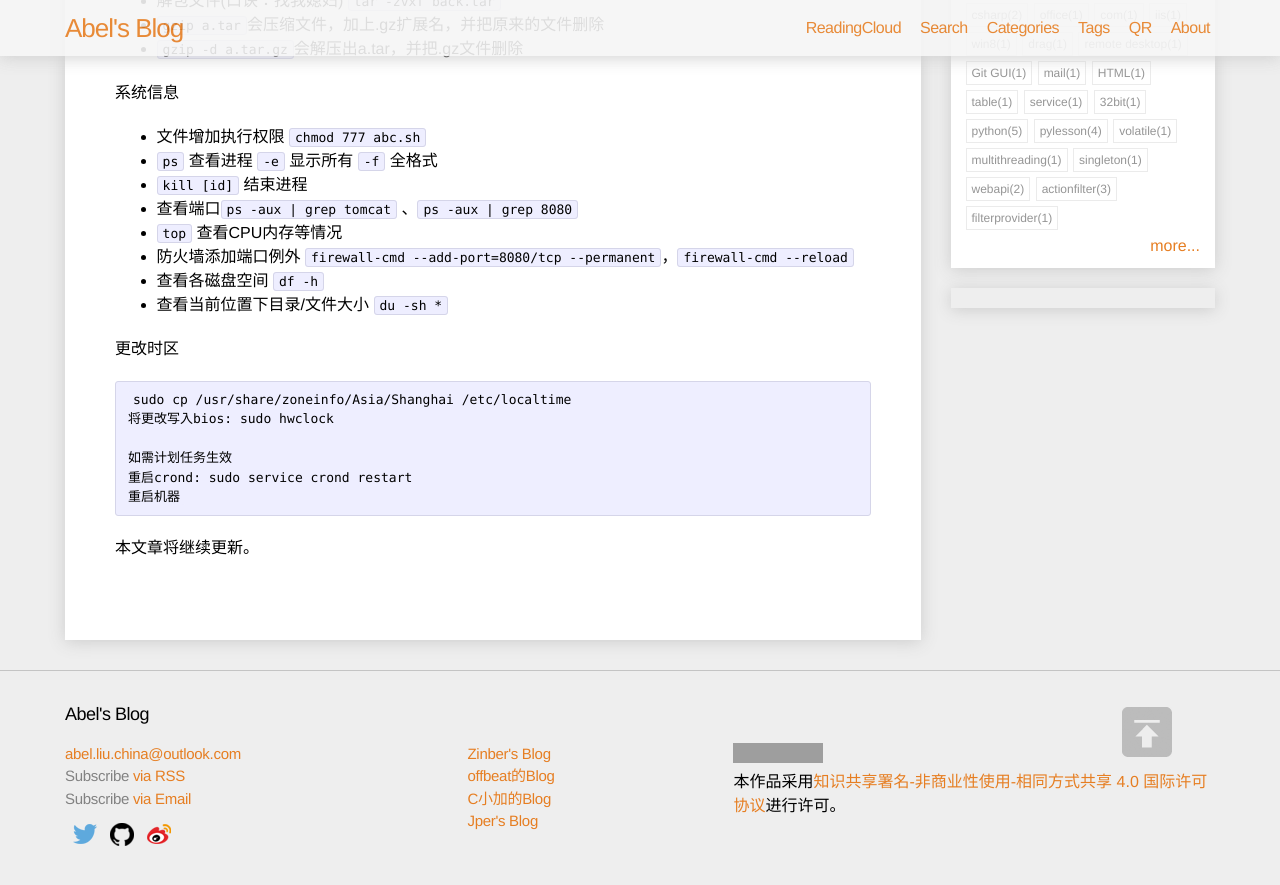
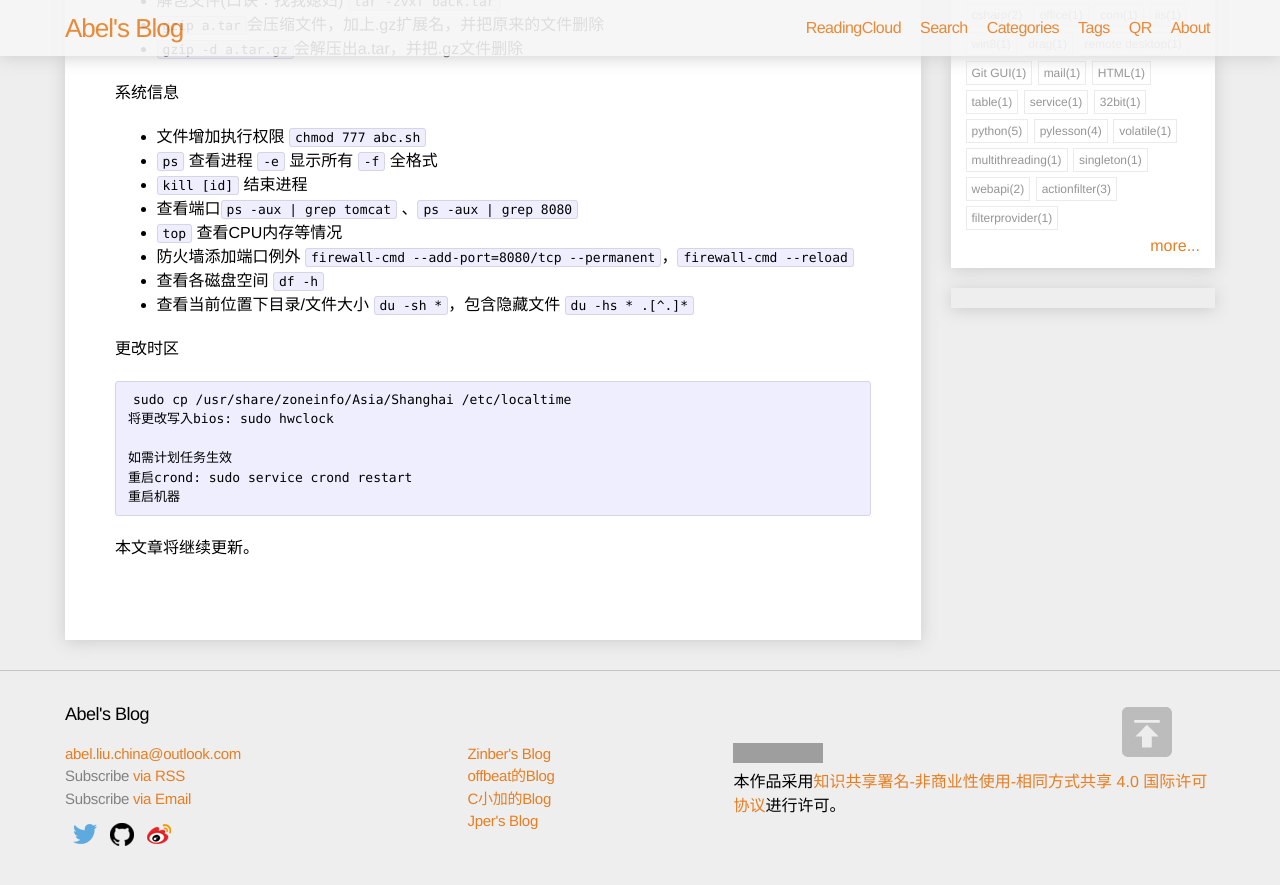
Before and after one commit to Abel-Liu/Abel-Liu.github.io, a Jekyll site: the page built from _posts/Linux/2015-04-23-linux-cmd.md, in a window 1280 px wide and 900 px high, scrolled down 873 px. Shown: the top 885 px of the window. Built offline with Jekyll 4.4.1, drawn with Linux system fonts in a browser that asks for light colours; nearby versions of some CDN libraries; comment, search, counter and statistics services are not loaded; grey boxes are pictures that could not be loaded.

Commit message:
Update 2015-04-23-linux-cmd.md

```diff
--- a/_posts/Linux/2015-04-23-linux-cmd.md
+++ b/_posts/Linux/2015-04-23-linux-cmd.md
@@ -45,7 +45,7 @@ description:
 * `top` 查看CPU内存等情况
 * 防火墙添加端口例外 `firewall-cmd --add-port=8080/tcp --permanent`，`firewall-cmd --reload`
 * 查看各磁盘空间 `df -h`
-* 查看当前位置下目录/文件大小 `du -sh *`
+* 查看当前位置下目录/文件大小 `du -sh *`，包含隐藏文件 `du -hs * .[^.]*`
 
 更改时区
 
```
